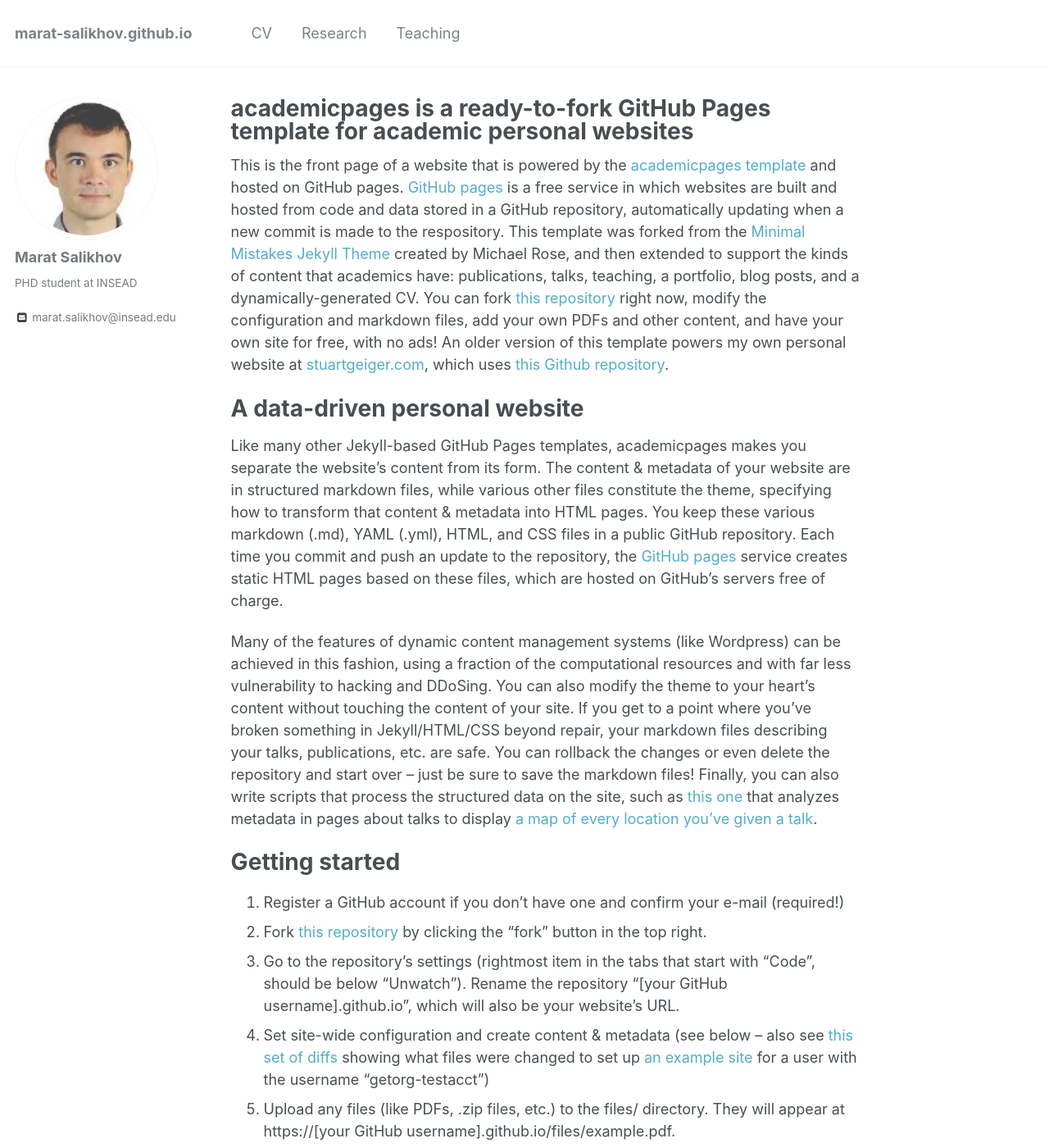
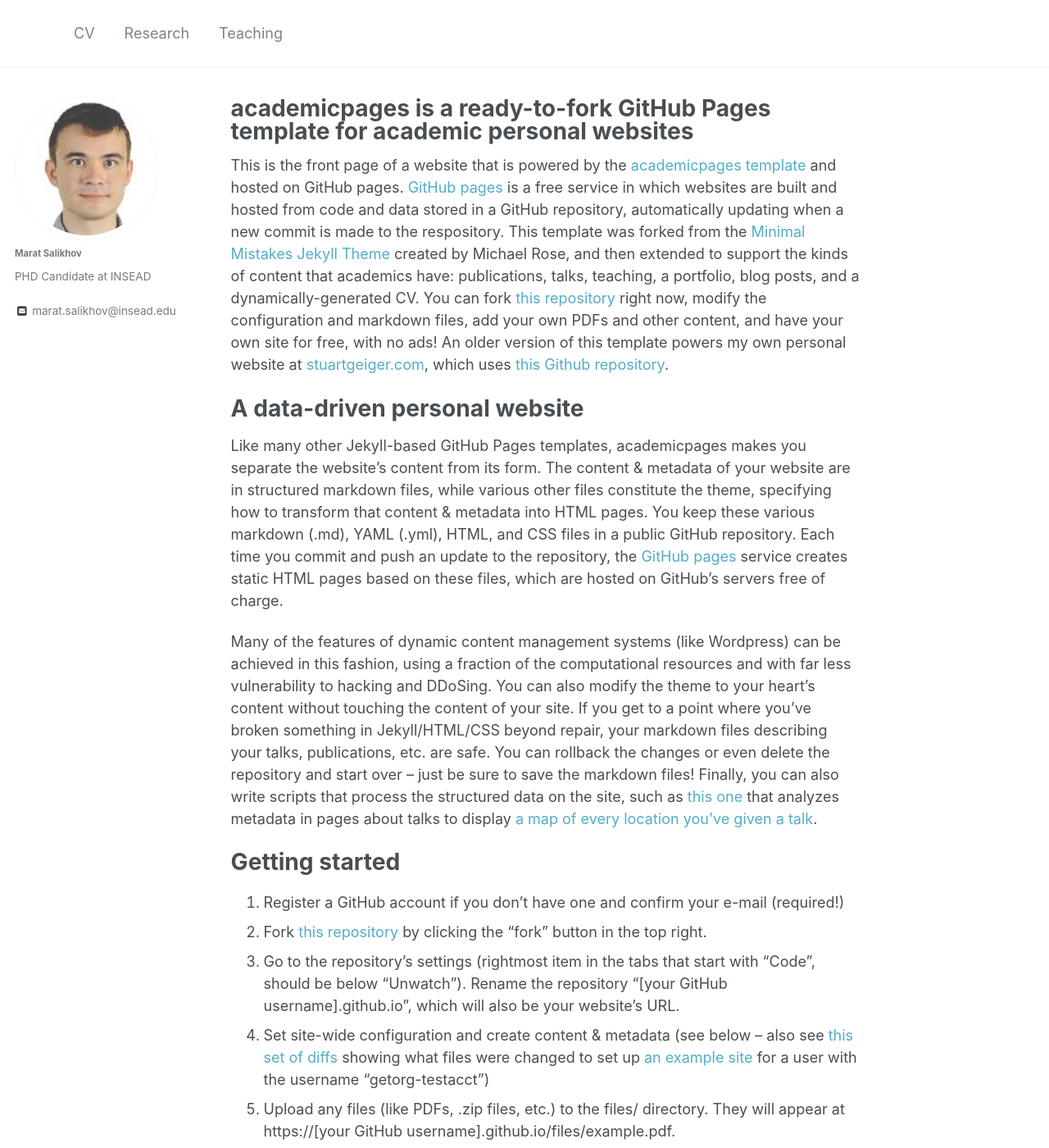
Before and after one commit to marat-salikhov/marat-salikhov.github.io, a Jekyll site: the page built from _pages/about.md, in a window 1280 px wide and 1400 px high. Shown: the whole window at 82% size. Built offline with Jekyll 4.4.1, drawn with Linux system fonts in a browser that asks for light colours.

Commit message:
profile-2

```diff
--- a/_config.yml
+++ b/_config.yml
@@ -7,7 +7,7 @@
 
 # Site Settings
 locale                   : "en-US"
-title                    :
+title                    : " "
 title_separator          : "-"
 name                     : &name "Marat Salikhov"
 description              : &description "personal description"
@@ -81,7 +81,7 @@ analytics:
 author:
   name             : "Marat Salikhov"
   avatar           : "maratsalikhov.jpeg"
-  bio              : "PHD student at INSEAD"
+  bio              : "PHD Candidate at INSEAD"
   location         :
   employer         :
   googlescholar    :
--- a/_sass/_sidebar.scss
+++ b/_sass/_sidebar.scss
@@ -117,7 +117,7 @@
 }
 .sidebar .author__name {
   font-family: $sans-serif;
-  font-size: $type-size-5;
+  font-size: $type-size-8;
 }
 
 .author__bio {
```
